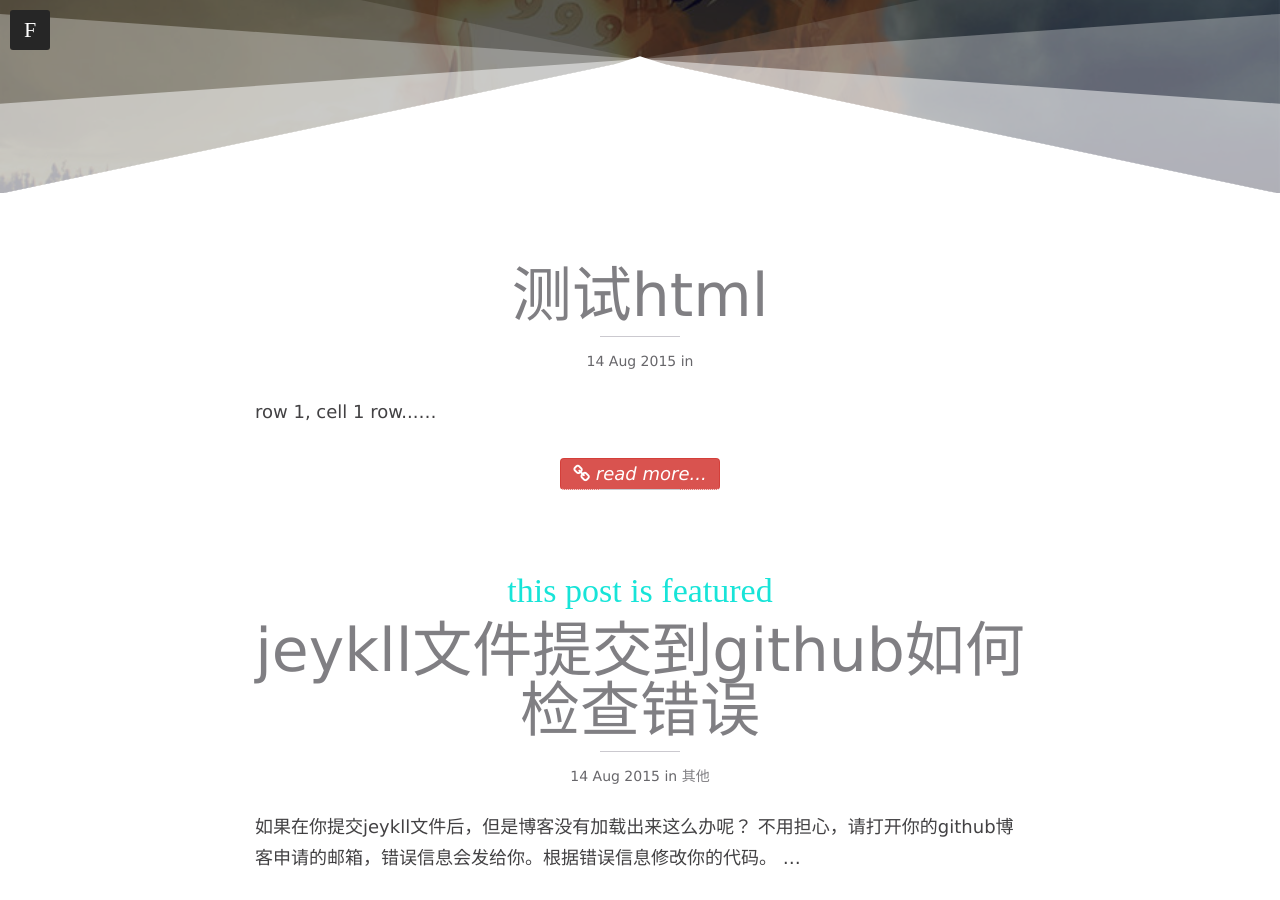
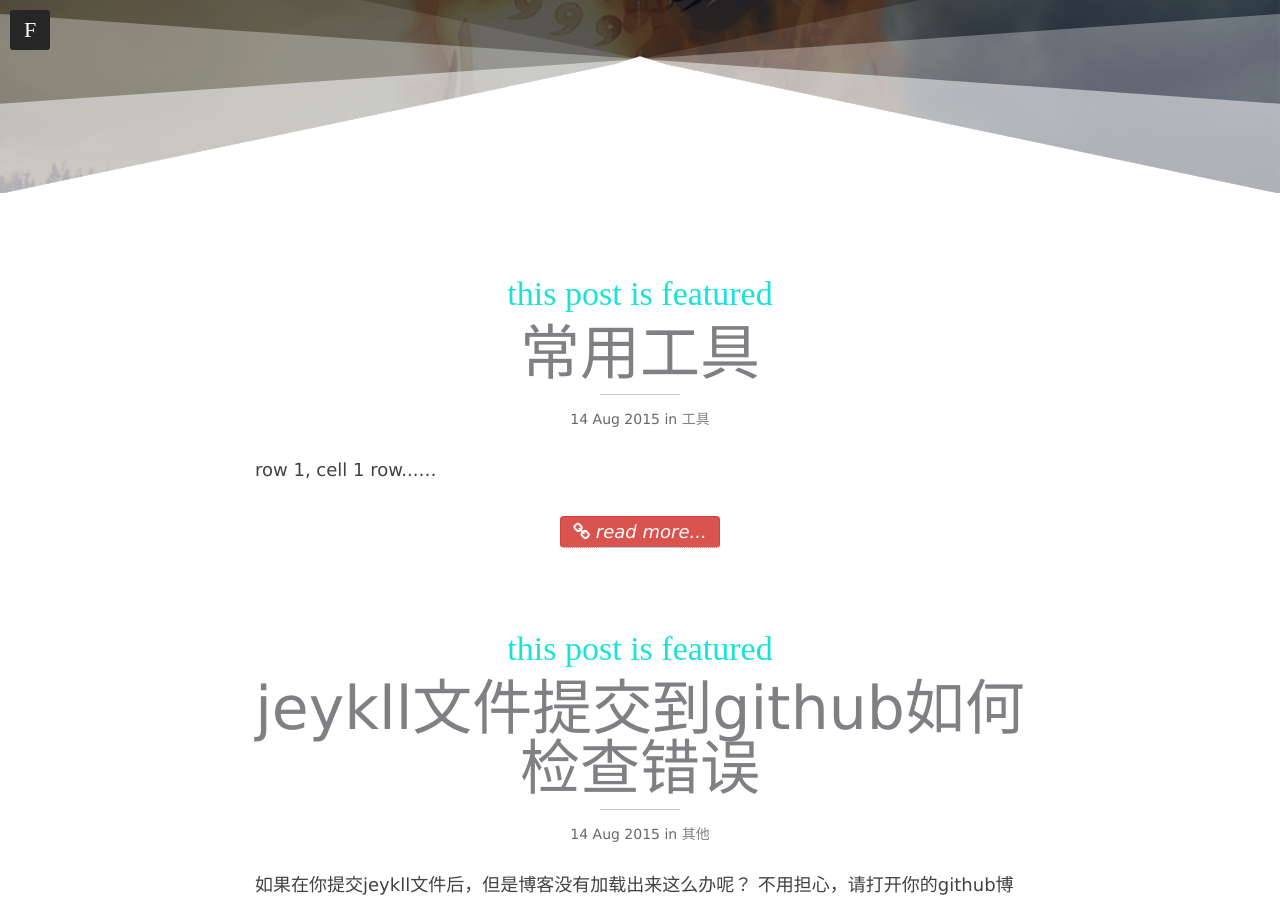
Before and after one commit to maominghui/maominghui.github.io, a Jekyll site: the page built from index.html, in a window 1280 px wide and 900 px high, scrolled down 347 px. Built offline with Jekyll 4.4.1, drawn with Linux system fonts in a browser that asks for light colours; some web fonts are replaced; the list of posts is cut into pages by our own code.

Commit message:
Initial commit

```diff
--- a/_posts/2015-08-14-测试html.html
+++ b/_posts/2015-08-14-测试html.html
@@ -1,3 +1,16 @@
+---
+layout: post
+title: "常用工具"
+description: "测试html"
+category: 工具
+tags: [工具]
+imagefeature: pic-2014-09-08.jpg
+comments: true
+mathjax: null
+featured: true
+published: true
+---
+
 <!DOCTYPE html>
 <html>
     <body>
```
